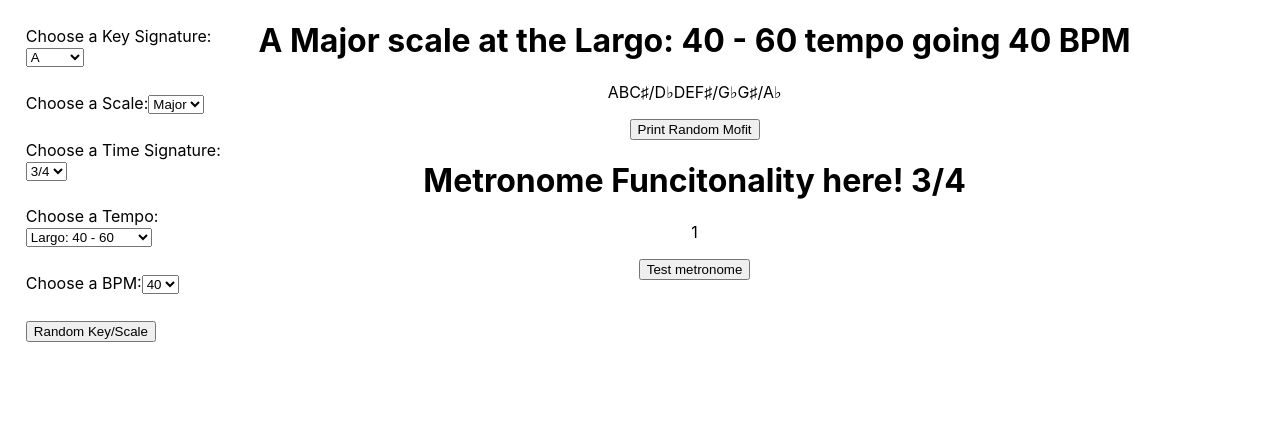
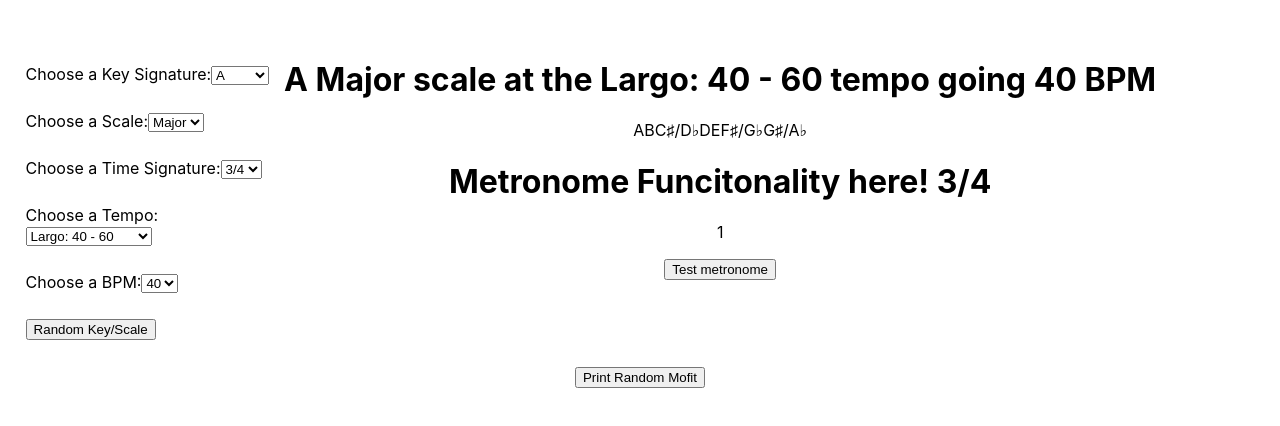
Before and after one commit to mattchley/random-rhythm, a React (Create React App) app in the folder random-rhythm/: page / in a window 1280 px wide. Shown: the top 426 px of the page. Built offline with nearby package versions, Linux system fonts and the light colour scheme.

Commit message:
reworked the randommotif to it's own component

```diff
--- a/random-rhythm/src/App.css
+++ b/random-rhythm/src/App.css
@@ -1,3 +1,9 @@
+body {
+  margin-top: 3%;
+  margin-left: 2%;
+  margin-right: 2%;
+}
+
 .App {
   text-align: center;
 }
@@ -41,15 +47,19 @@
 
 .mainContainer {
   display: flex;
+  height: 100%;
 }
 
 .leftContainer {
   flex-direction: column;
   text-align: left;
+  height: max-content;
 }
 
 .div {
-  margin: 10%;
+  margin-top: 10%;
+  margin-bottom: 10%;
+  margin-right: 4%;
 }
 
 .rightContainer {
@@ -58,9 +68,6 @@
 
 .staffContainer {
   display: flex;
-  margin-left: 10%;
-  margin-right: 10%;
-  flex-grow: 1;
   justify-content: center;
 }
 
--- a/random-rhythm/src/App.js
+++ b/random-rhythm/src/App.js
@@ -6,6 +6,7 @@ import BpmRange from './Components/bpmRange';
 import RandomButton from './Components/randomButton';
 import Metronome from './Components/metronome';
 import TimeSignature from './Components/timeSig';
+import RandomMotif from './Components/randomMotif';
 import './App.css';
 import React, { useState } from "react";
 
@@ -16,6 +17,7 @@ function App() {
   const [tempo, setTempo] = useState(' Largo: 40 - 60 ')
   const [bpm, setBpm] = useState('40')
   const [timeSig, setTimeSig] = useState('3/4')
+  const [selectedScale, setSelectedScale] = useState()
 
   const scaleArray = ["Major", "Minor"]
   const keyArray = ["A", "A♯/B♭", "B", "C", "C♯/D♭", "D", "D♯/E♭", "E", "F", "F♯/G♭", "G", "G♯/A♭"]
@@ -51,13 +53,16 @@ function App() {
             }} />
         </div>
         <div className='rightContainer'>
-          <Staff value={{ scale: [scale, setScale], key: [key, setKey], keyArray: keyArray, tempo: [tempo, setTempo], bpm: [bpm, setBpm] }} />
+          <Staff value={{ scale: [scale, setScale], key: [key, setKey], keyArray: keyArray, tempo: [tempo, setTempo], bpm: [bpm, setBpm], selectedScale: setSelectedScale }} />
 
           <Metronome value={{ bpm: bpm, timeSig: timeSig }} />
         </div>
+
       </div>
 
-
+      <div className='bottomContainer'>
+        <RandomMotif value={{ selectedScale: selectedScale }} />
+      </div>
 
     </div>
   );
--- /dev/null
+++ b/random-rhythm/src/Components/randomMotif.js
@@ -0,0 +1,40 @@
+import React, { useState } from "react";
+
+const RandomMotif = props => {
+    const { selectedScale } = props.value
+    const [randomArray, setRandomArray] = useState()
+
+
+    let randomMotif = []
+    const generateRandomMotif = () => {
+        const randomIndex = () => Math.abs(Math.ceil(Math.random() * selectedScale.length))
+        for (let i = 0; i < 8; i++) {
+            randomMotif.push(selectedScale[randomIndex() - 1])
+        }
+        setRandomArray(randomMotif)
+    }
+
+    const handleClick = () => {
+        generateRandomMotif()
+    }
+
+    return (
+        <div>
+            <div className="staffContainer">
+                {randomArray ? randomArray.map((note) => {
+                    return (
+                        < div className={`staffNote ${note.includes('♯') ? `${note[0]}sharp` : note}`}>
+                            <p>{note}</p>
+                            *
+                        </div>
+                    )
+                }) : ""}
+            </div>
+            <button onClick={handleClick}>Print Random Mofit</button>
+
+        </div >
+    )
+
+}
+
+export default RandomMotif
--- a/random-rhythm/src/Components/staff.js
+++ b/random-rhythm/src/Components/staff.js
@@ -1,12 +1,11 @@
-import React, { useState } from "react";
+import React, { useEffect } from "react";
 
 const Staff = props => {
-    const [randomArray, setRandomArray] = useState()
-
     const noteArray = props.value.keyArray
     const scaleType = props.value.scale[0]
     const keyType = props.value.key[0]
     const bpm = props.value.bpm[0]
+    const selectedScale = props.value.selectedScale
 
     // this function is set to change the key center of the scale.
     const changeKey = (noteArray, keyType) => {
@@ -46,36 +45,16 @@ const Staff = props => {
         }
 
     }
-
+    // e2-e6 need to create a background staff for bass and teble cleft
     const prinatableScale = createScale(scaleType, changeKey(noteArray, keyType))
-    let randomMotif = []
-    const generateRandomMotif = () => {
-        const randomIndex = () => Math.abs(Math.ceil(Math.random() * prinatableScale.length))
-        for (let i = 0; i < 7; i++) {
-            randomMotif.push(prinatableScale[randomIndex() - 1])
-        }
-        setRandomArray(randomMotif)
-    }
-
-    const handleClick = () => {
-        generateRandomMotif()
-    }
+    useEffect(() => {
+        selectedScale(prinatableScale)
+    }, [])
 
     return (
         <div>
             <h1> {props.value.key[0]} {props.value.scale[0]} scale at the {props.value.tempo[0]} tempo going {bpm} BPM</h1>
             <p> {prinatableScale}</p>
-            <button onClick={handleClick}>Print Random Mofit</button>
-            <div className="staffContainer">
-                {randomArray ? randomArray.map((note) => {
-                    return (
-                        < div className={`staffNote ${note.includes('♯') ? `${note[0]}sharp` : note}`}>
-                            *
-                        </div>
-                    )
-                }) : ""}
-            </div>
-
         </div >
     )
 
```
